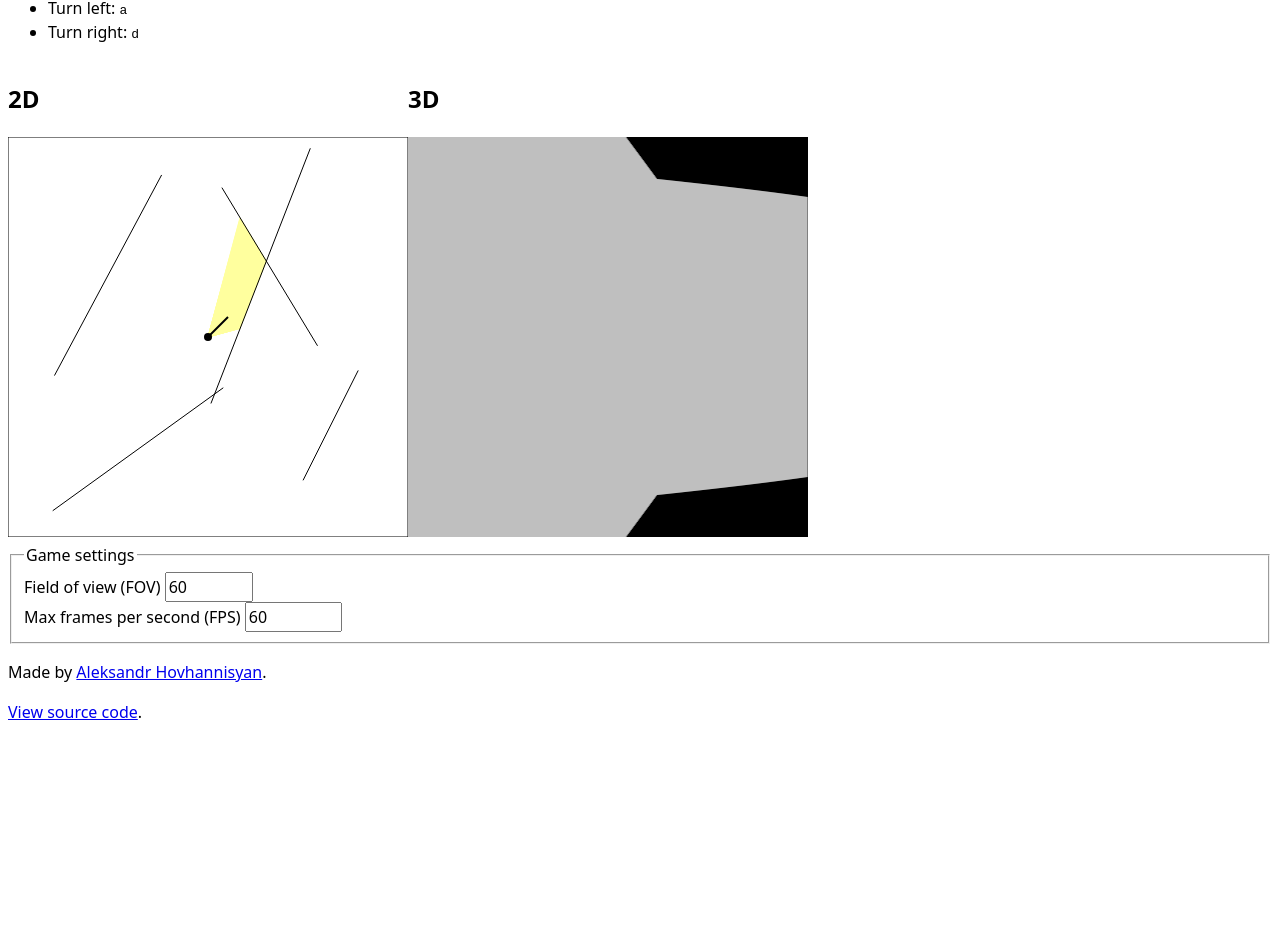
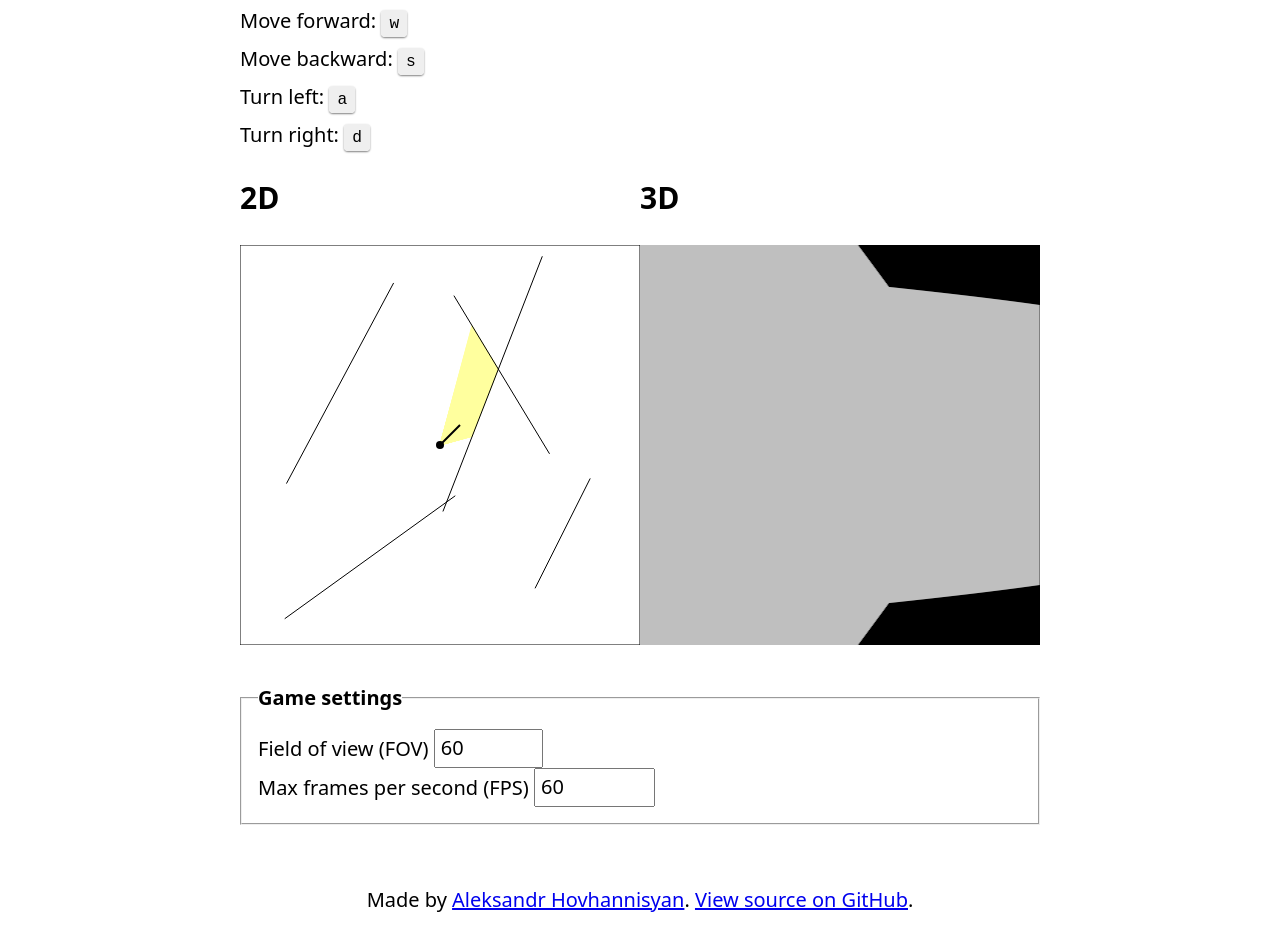
Before and after one commit to AleksandrHovhannisyan/raycasting-js, a website built with Vite: page index.html in a window 1280 px wide. Shown: the part 184-1115 px from the top of the page. Before the commit the page ends 924 px from the top, so only its background shows below. Built offline with nearby package versions, Linux system fonts and the light colour scheme.

Commit message:
Clean up styles

```diff
--- a/index.html
+++ b/index.html
@@ -11,16 +11,28 @@
   </head>
   <body>
     <h1>2D and 3D Raycasting with JavaScript</h1>
-    <p>Controls</p>
-    <ul>
-      <li>Forward: <kbd>w</kbd></li>
-      <li>Back: <kbd>s</kbd></li>
-      <li>Turn left: <kbd>a</kbd></li>
-      <li>Turn right: <kbd>d</kbd></li>
-    </ul>
+    <p id="controls-label" class="font-weight-bold">Controls</p>
+    <dl aria-labelledby="controls-label">
+      <div>
+        <dt>Move forward: </dt>
+        <dd><kbd>w</kbd></dd>
+      </div>
+      <div>
+        <dt>Move backward: </dt>
+        <dd><kbd>s</kbd></dd>
+      </div>
+      <div>
+        <dt>Turn left: </dt>
+        <dd><kbd>a</kbd></dd>
+      </div>
+      <div>
+        <dt>Turn right: </dt>
+        <dd><kbd>d</kbd></dd>
+      </div>
+    </dl>
     <raycasting-game class="flex" max-fps="60" fov="60"></raycasting-game>
     <fieldset>
-      <legend>Game settings</legend>
+      <legend class="font-weight-bold">Game settings</legend>
       <label>
         Field of view (FOV)
         <input
@@ -51,12 +63,9 @@
         Made by
         <a href="https://www.aleksandrhovhannisyan.com/"
           >Aleksandr Hovhannisyan</a
-        >.
-      </p>
-      <p>
-        <a href="https://github.com/AleksandrHovhannisyan/raycasting-js/"
-          >View source code</a
-        >.
+        >. <a href="https://github.com/AleksandrHovhannisyan/raycasting-js/"
+        >View source on GitHub</a
+      >.
       </p>
     </footer>
   </body>
--- a/src/lib/Canvas.ts
+++ b/src/lib/Canvas.ts
@@ -4,6 +4,7 @@ export default class Canvas {
 
   constructor(width: number, height: number) {
     this.canvas = document.createElement("canvas");
+    this.canvas.style.maxWidth = '100%';
     this.canvas.width = width;
     this.canvas.height = height;
     this.context = this.canvas.getContext("2d")!;
--- a/src/style.css
+++ b/src/style.css
@@ -1,14 +1,62 @@
+* {
+  box-sizing: border-box;
+  margin: 0;
+  padding: 0;
+}
 body {
   font-family: system-ui;
   line-height: 1.5;
+  font-size: 125%;
+  padding: 1rem;
+  max-width: 832px;
+  margin-inline: auto;
+}
+h2,
+h3,
+h4,
+h5,
+h6 {
+  margin-block: 0.25lh;
+}
+h1 {
+  margin-block: 1lh;
+  line-height: 1.2;
+}
+kbd {
+  background-color: ButtonFace;
+  font-family: monospace;
+  border-radius: 0.25rem;
+  padding: 0.25em 0.5em;
+  box-shadow: 0 1px 2px 0 hsl(0, 0%, 50%);
 }
 input {
   font: inherit;
+  padding: 0.125em 0.25em;
+}
+label {
+  display: block;
+}
+dl {
+  display: grid;
+  gap: 0.25lh;
+}
+dd,
+dt {
+  display: inline;
+  margin: 0;
+}
+footer {
+  margin-block-start: 2lh;
+  text-align: center;
+}
+fieldset {
+  margin-block-start: 1lh;
+  padding: 1rem;
 }
 .flex {
   display: flex;
   flex-wrap: wrap;
 }
-label {
-  display: block;
+.font-weight-bold {
+  font-weight: 700;
 }
```
